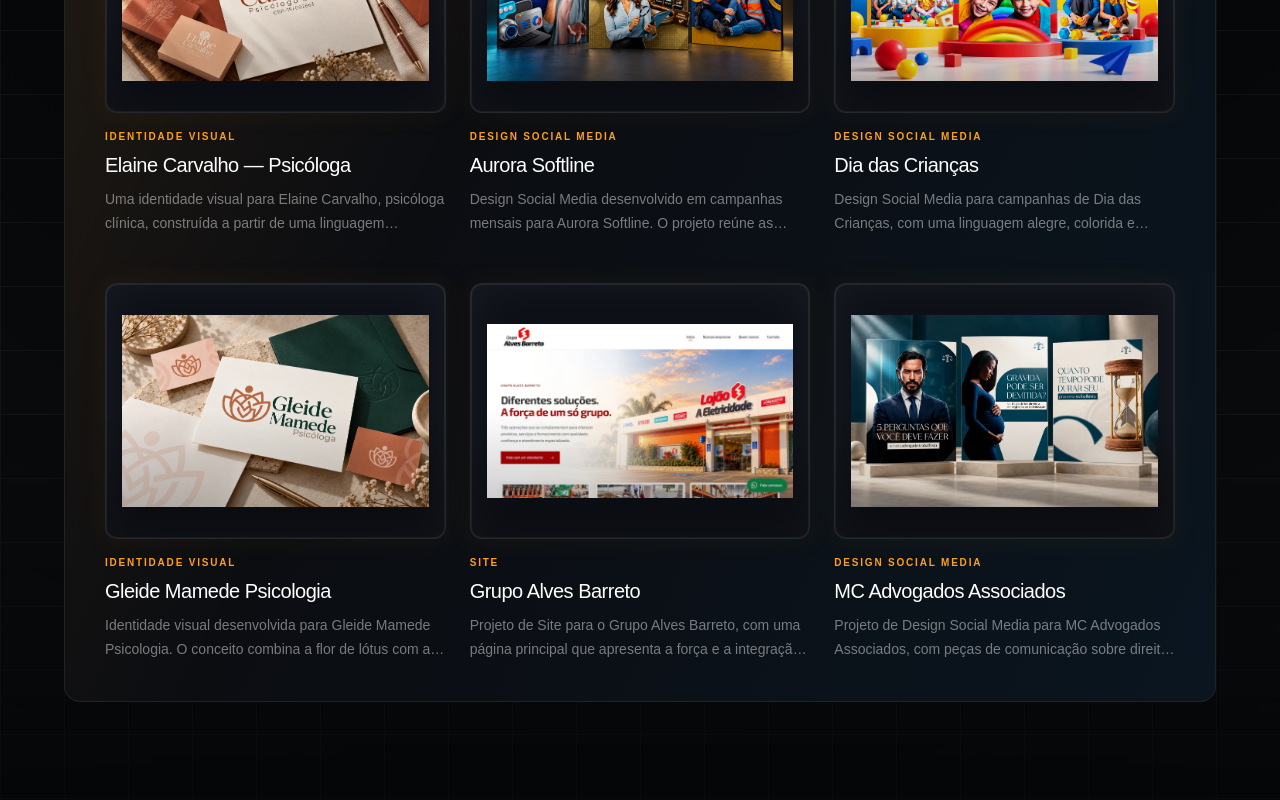
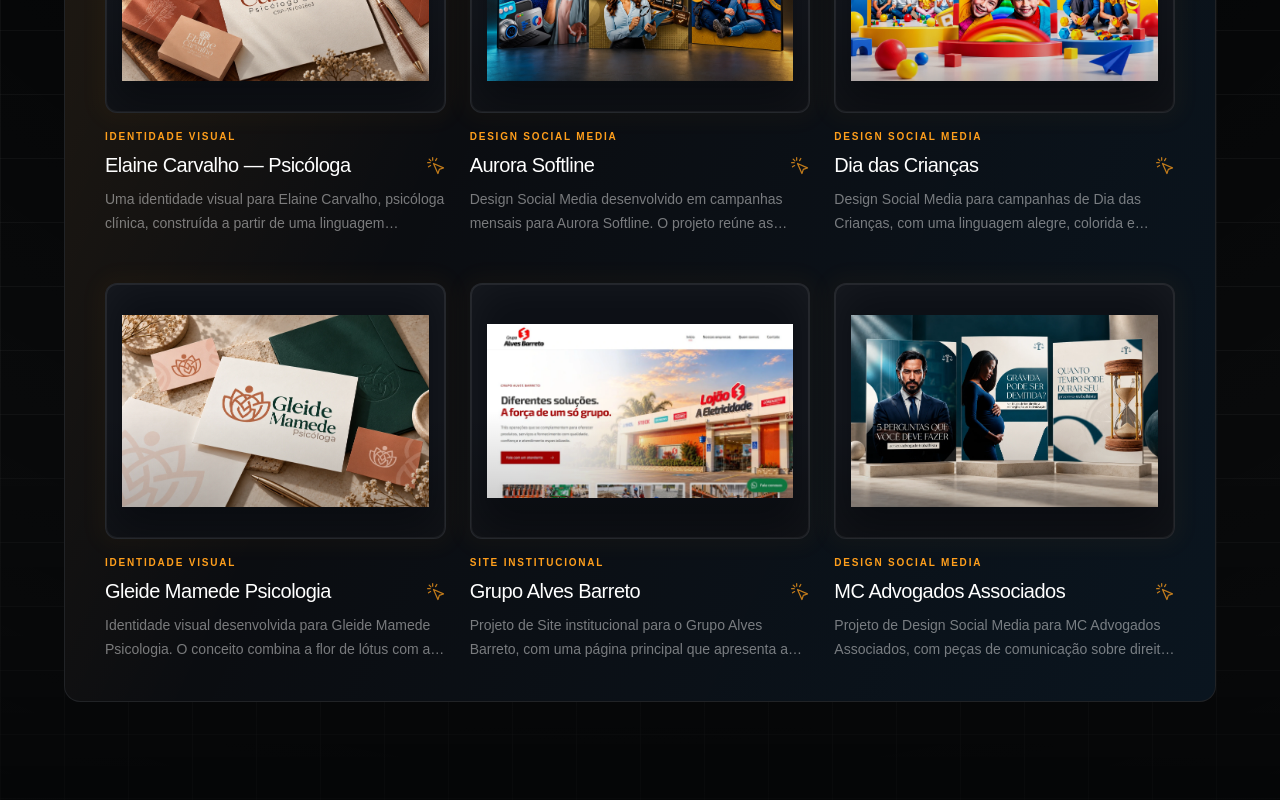
Before and after one commit to jenison-chagas/SITE-BLEND, a Next.js app: page / in a window 1280 px wide. Shown: the part 5440-6240 px from the top of the page. Built offline with nearby package versions, Linux system fonts and the light colour scheme.

Commit message:
Adiciona ícone de clique aos projetos e rótulo Site institucional
Updated project filtering to include a specific project with modified category and description.

```diff
--- a/src/app/page.tsx
+++ b/src/app/page.tsx
@@ -4,7 +4,11 @@ import BlendServicesScroll from "@/components/BlendServicesScroll";
 import BlendMotion from "@/components/BlendMotion";
 
 export default function HomePage() {
-  const projects = localProjects.filter((project) => project.published);
+  const projects = localProjects.filter((project) => project.published).map((project) =>
+    project.slug === "grupo-alves-barreto"
+      ? { ...project, category: "Site institucional", description: project.description.replace("Projeto de Site", "Projeto de Site institucional") }
+      : project,
+  );
   return (
     <main className="min-h-screen overflow-x-clip bg-[#05070a] text-white">
       <BlendMotion />
@@ -718,14 +722,21 @@ export default function HomePage() {
 
                   {/* Informações */}
                   <div className="flex items-start justify-between gap-4 pt-4">
-                    <div className="min-w-0">
+                    <div className="min-w-0 w-full">
                       <p className="mb-2 text-[10px] font-semibold uppercase tracking-[0.18em] text-[#ff9f1c]">
                         {project.category || "Projeto criativo"}
                       </p>
 
-                      <h3 className="text-lg font-medium leading-snug tracking-tight text-white transition-colors duration-300 group-hover:text-[#ff9f1c] sm:text-xl">
-                        {project.title}
-                      </h3>
+                      <div className="flex items-center justify-between gap-3">
+                        <h3 className="min-w-0 text-lg font-medium leading-snug tracking-tight text-white transition-colors duration-300 group-hover:text-[#ff9f1c] sm:text-xl">
+                          {project.title}
+                        </h3>
+                        <svg aria-hidden="true" viewBox="0 0 24 24" fill="none" stroke="currentColor" strokeWidth="1.5" strokeLinecap="round" strokeLinejoin="round" className="h-5 w-5 shrink-0 text-[#ff9f1c]/75 transition-colors group-hover:text-[#ff9f1c]">
+                          <path d="m9 9 5.3 12 1.7-5 5-1.7L9 9Z" />
+                          <path d="M8 2v3M2 8h3M3.8 3.8l2.1 2.1M13 3l-1.5 2.5M3 13l2.5-1.5" />
+                        </svg>
+                        <span className="sr-only">Ver projeto completo</span>
+                      </div>
 
                       {project.description && (
                         <p className="mt-2 line-clamp-2 text-sm leading-6 text-white/45">
```
